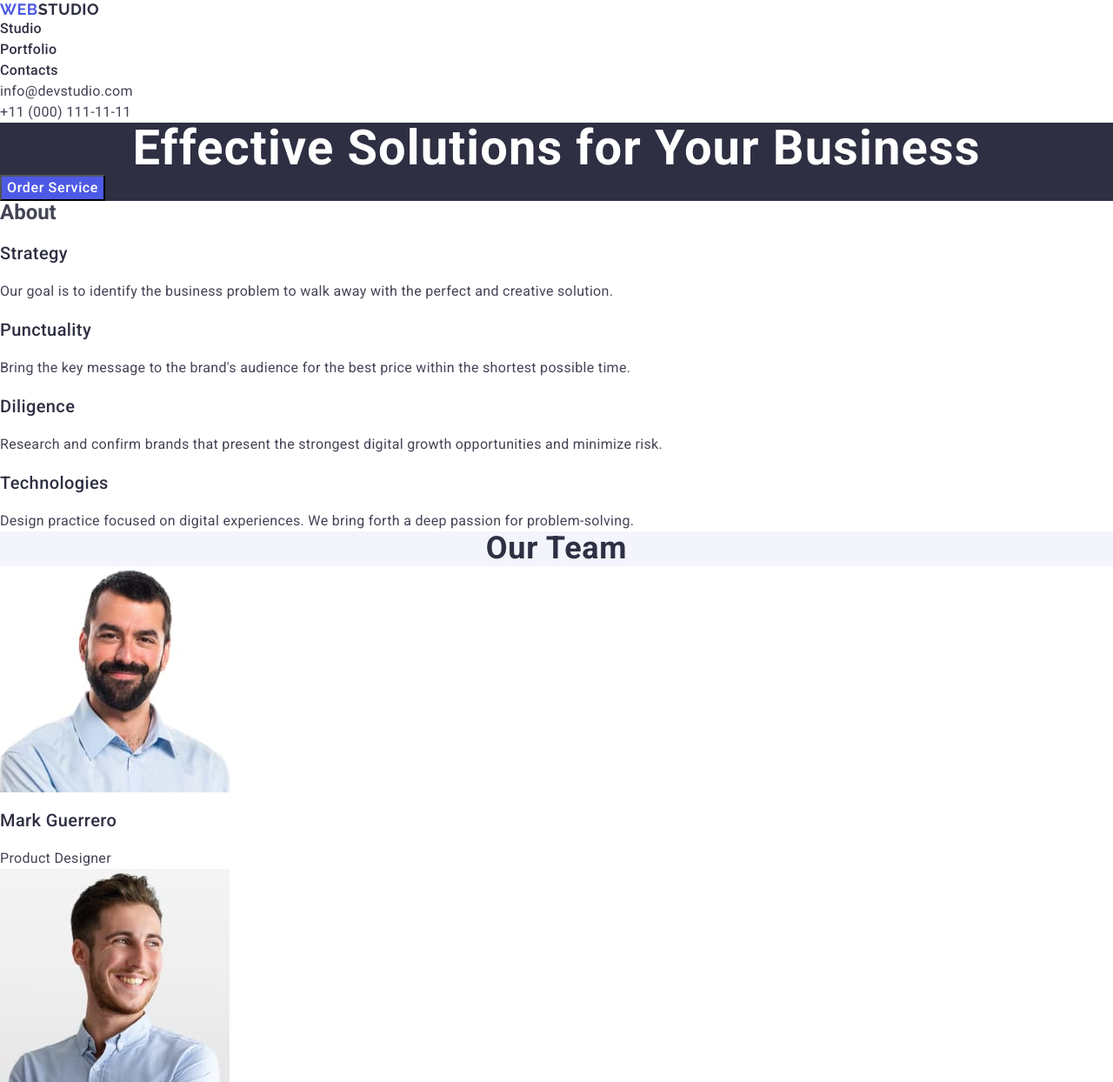
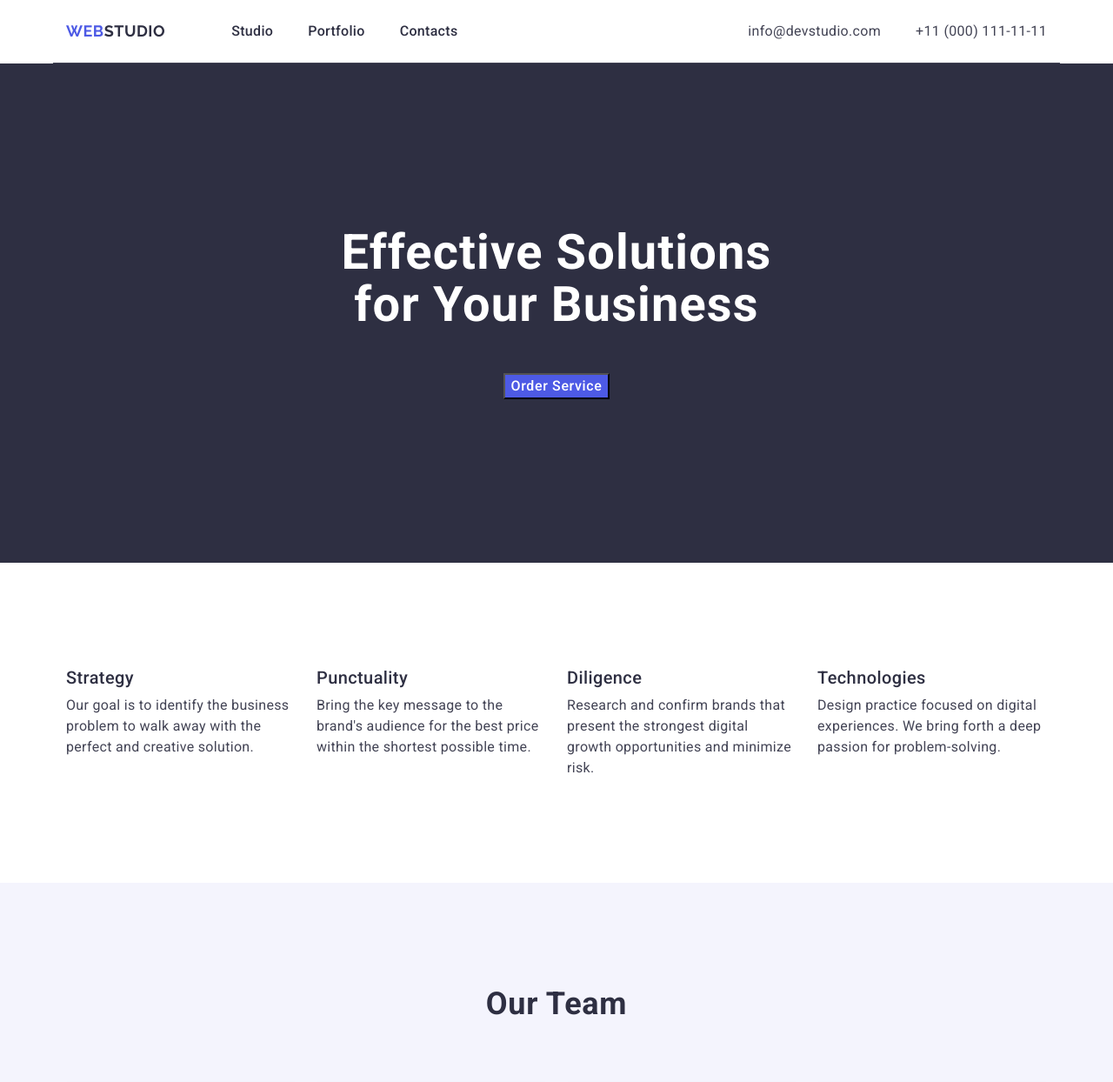
Before and after one commit to Vale4ka33/goit-markup-hw-03, a plain HTML site: page index.html in a window 1280 px wide. Shown: the top 1244 px of the page at 87% size. Drawn offline with nearby package versions, Linux system fonts and the light colour scheme.

Commit message:
done for 3 section

```diff
--- a/css/style.css
+++ b/css/style.css
@@ -20,13 +20,32 @@ img{
     margin: 0 auto;
 }
 /* Reset */
-h1, h2, h2, p{
+h1,
+h2,
+h3,
+h4,
+h5,
+h6,
+p{
     margin: 0;
 }
 ul {
     list-style-type: none;
     margin: 0;
     padding-left: 0;
+}
+/* Common styles */
+.visually-hidden {
+    position: absolute;
+    width: 1px;
+    height: 1px;
+    margin: -1px;
+    border: 0;
+    padding: 0;
+    white-space: nowrap;
+    clip: rect(0 0 0 0);
+    clip-path: inset(50%);
+    overflow: hidden;
 }
 
 /* < !-- header --> */
@@ -38,6 +57,7 @@ ul {
     line-height: 1.17;
     letter-spacing: 0.03em;
     text-transform: uppercase;
+    margin-right: 76px;
 }
 
 .header-logo-studio {
@@ -81,7 +101,7 @@ ul {
 }
 
 /* < !-- main section-1 --> */
-.main-section {
+.main-section{
     background-color: #2E2F42;
 }
 
@@ -128,7 +148,7 @@ ul {
 }
 
 /* < !-- main - section-3 --> */
-.our-team {
+.our-team-section {
     background-color: #F4F4FD;
 }
 
@@ -142,7 +162,6 @@ ul {
     text-transform: capitalize;
     text-align: center;
 }
-
 .our-team-photo {
     background-color: #FFFFFF;
 }
@@ -222,3 +241,82 @@ ul {
 .footer {
     background: #2E2F42;
 }
+/* stylization div */
+/* header */
+.header-container{
+    display: flex;
+    justify-content: space-between;
+    align-items: center;
+    border-bottom: 1px solid;
+}
+.header-nav{
+    display: flex;
+    align-items: center;
+}
+.address-list{
+    display: flex;
+    gap: 40px;
+}
+.header-nav-list{
+    display: flex;
+    gap: 40px;
+    padding-top: 24px;
+    padding-bottom: 24px;
+
+    /* section-1  */
+}
+.section:not(:first-child){
+    padding-top: 120px;
+    padding-bottom: 120px;
+}
+.main-container {
+    padding-top: 188px;
+    padding-bottom: 188px;
+}
+.main-section-name{
+    margin-bottom: 48px;
+    margin-left: auto;
+    margin-right: auto;
+    width: 496px;
+}
+.button{
+    margin-left: auto;
+    margin-right: auto;
+    display: block;
+}
+/* section-2  */
+.about-list{
+    display: flex;
+    gap: 24px;
+}
+.about-list-item{
+    width: 264px;
+    gap: 8px;
+}
+.about-name{
+    margin-bottom: 8px;
+}
+
+/* section-3 */
+.our-team-list{
+    display: flex;
+    gap: 24px;
+}
+.our-team-name{
+    margin-bottom: 72px;
+}
+.our-team-photo{
+    border-radius: 0px 0px 4px 4px;
+    background: #FFFFFF;
+    box-shadow: 0px 2px 1px 0px rgba(46, 47, 66, 0.08), 0px 1px 1px 0px rgba(46, 47, 66, 0.16), 0px 1px 6px 0px rgba(46, 47, 66, 0.08);
+
+}
+.our-team-photo h3{
+    margin-top: 32px;
+    text-align: center;
+    margin-bottom: 8px;
+}
+.our-team-photo p{
+    margin-bottom: 32px;
+    text-align: center;
+}
--- a/index.html
+++ b/index.html
@@ -19,7 +19,7 @@
   <body>
     <!-- header -->
     <header class="header">
-      <div class=".container">
+      <div class="container header-container">
         <nav class="header-nav">
           <a class="header-logo" href="./index.html"
             >Web<span class="header-logo-studio">Studio</span></a
@@ -55,8 +55,8 @@
     </header>
     <!-- main section-1 -->
     <main class="main">
-      <section class="main-section">
-        <div class=".container">
+      <section class="section main-section">
+        <div class="container main-container">
           <h1 class="main-section-name">
             Effective Solutions for Your Business
           </h1>
@@ -64,9 +64,9 @@
         </div>
       </section>
       <!-- main - section-2 -->
-      <section class="about-section">
-        <div class=".container">
-          <h2 class="about-section-name">About</h2>
+      <section class="section about-section">
+        <div class="container">
+          <h2 class="visually-hidden">About</h2>
           <ul class="about-list">
             <li class="about-list-item">
               <h3 class="about-name">Strategy</h3>
@@ -100,8 +100,8 @@
         </div>
       </section>
       <!-- main - section-3 -->
-      <section class="our-team">
-        <div class=".container">
+      <section class="section our-team-section">
+        <div class="container">
           <h2 class="our-team-name">Our Team</h2>
           <ul class="our-team-list">
             <li class="our-team-photo">
@@ -148,8 +148,8 @@
         </div>
       </section>
       <!--main - section-4-->
-      <section class="our-portfolio">
-        <div class=".container">
+      <section class="section our-portfolio-section">
+        <div class="container">
           <h2 class="our-portfolio-name">Our Portfolio</h2>
           <ul class="our-portfolio-list">
             <li class="our-portfolio-photo">
@@ -218,7 +218,7 @@
     </main>
     <!-- footer -->
     <footer class="footer">
-      <div class=".container">
+      <div class="container">
         <a class="footer-logo" href="./index.html"
           >Web<span class="footer-logo-studio">Studio</span></a
         >
```
